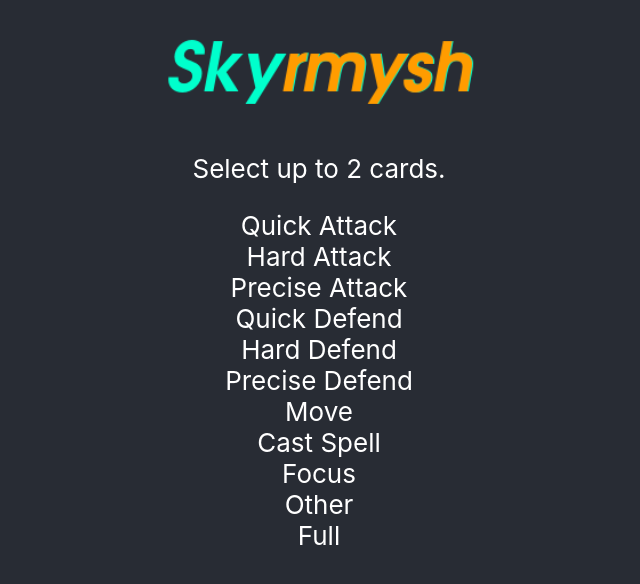
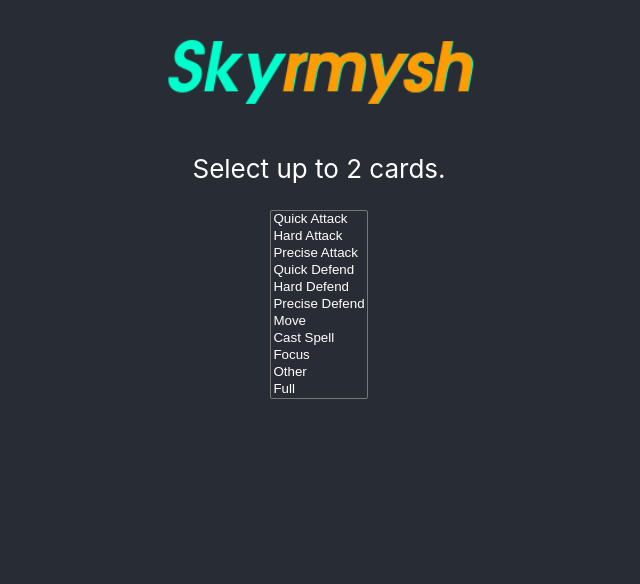
Before and after one commit to craftyplans/duelforte, a React (Create React App) app in the folder js/skyrmysh/: page / in a window 1280 px wide. Shown: the top 584 px of the page, without its empty margins (321-961 px from the left). Built offline with nearby package versions, Linux system fonts and the light colour scheme.

Commit message:
card selection is now a multi-select

```diff
--- a/js/skyrmysh/src/App.css
+++ b/js/skyrmysh/src/App.css
@@ -26,3 +26,8 @@
 .body {
   min-height: 84vh;
 }
+
+select {
+       background-color: #282c34;
+       color: white;
+}
--- a/js/skyrmysh/src/App.js
+++ b/js/skyrmysh/src/App.js
@@ -28,7 +28,9 @@ function App() {
             </header>
             <div className="body">
             <p>Select up to 2 cards.</p>
-            {cards.map(c => <div>{c}</div>)}
+            <select size={cards.length} multiple>
+            {cards.map(c => <option>{c}</option>)}
+            </select>
             </div>
         </div>
   );
```
